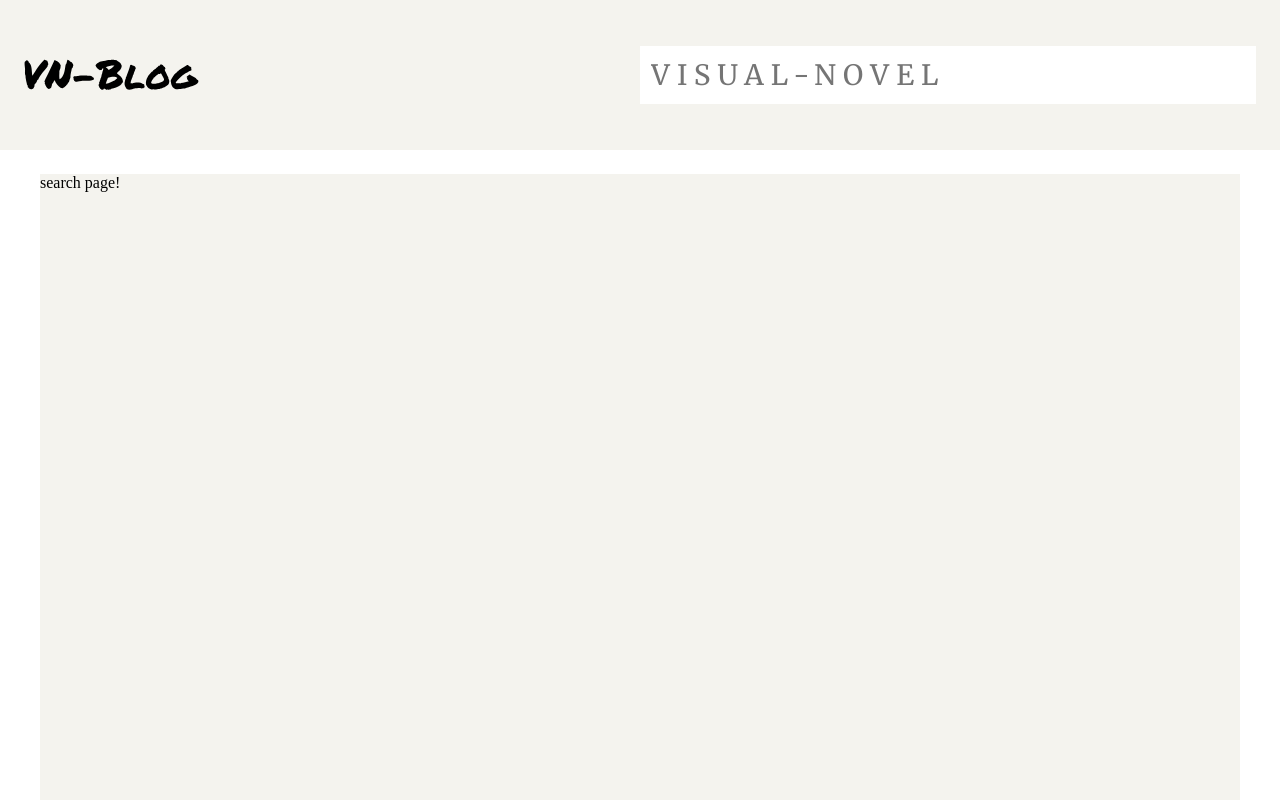
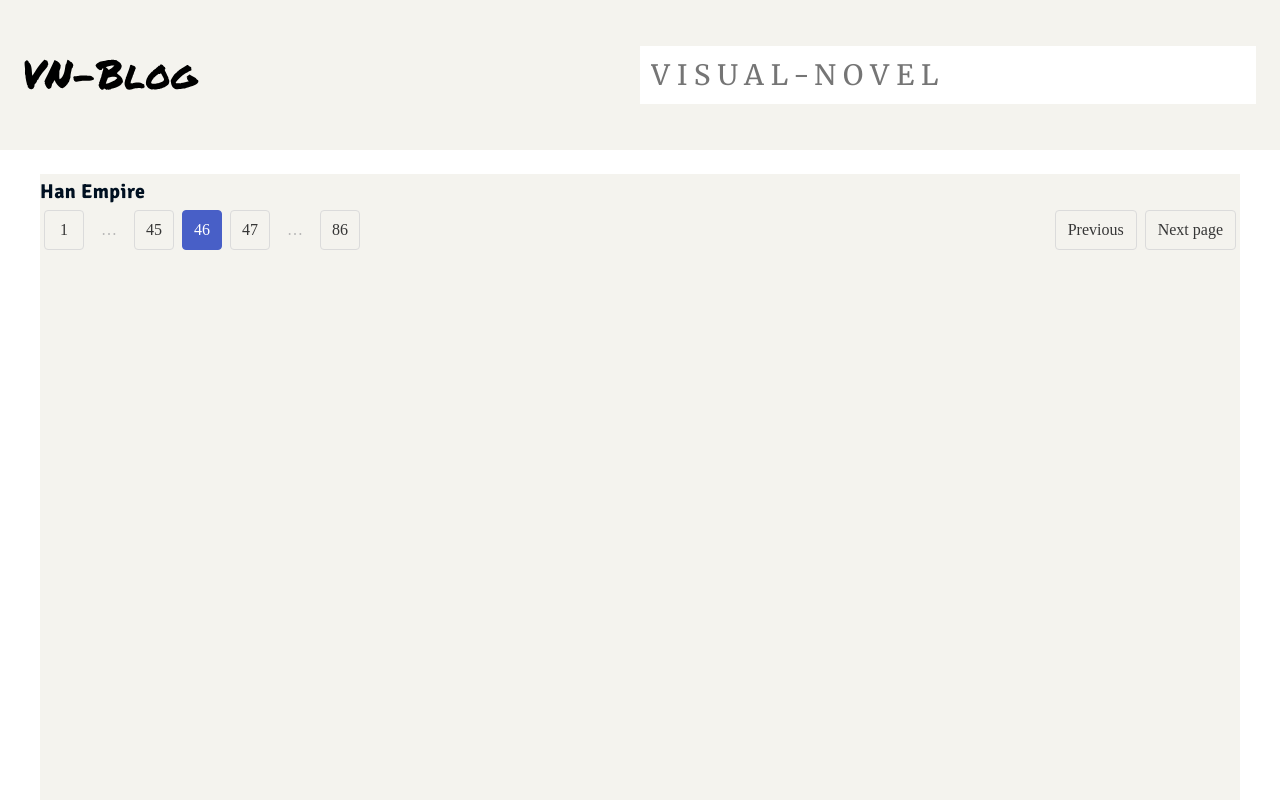
Before and after one commit to ImmaculateEmpyrean/project-blog, a Vue app: page /search in a window 1280 px wide. Shown: the top 800 px of the page. Built offline with nearby package versions, Linux system fonts and the light colour scheme; some icons are missing.

Commit message:
successfully integrated pagination from bulma into the project.

```diff
--- /dev/null
+++ b/src/assets/scss/Pagination.scss
@@ -0,0 +1,6 @@
+@import "~bulma/sass/utilities/_all.sass";
+@import '~bulma/sass/components/pagination.sass';
+
+nav.pagination{
+    margin: 0;
+}
--- a/src/router/index.js
+++ b/src/router/index.js
@@ -10,7 +10,7 @@ const routes = [
   {
       path: '/search',
       name: 'Search',
-      component: () => import(/*webpackChunkName:Search */'../views/SearchPage.vue')
+      component: () => import('../views/SearchPage.vue')
   }
 ]
 
--- a/src/views/SearchPage.vue
+++ b/src/views/SearchPage.vue
@@ -1,16 +1,62 @@
 <template>
     <div class="searchPage">
-        search page!
+        <h1 class="bodyText bold">Han Empire</h1>
+
+        <nav class="pagination" role="navigation" aria-label="pagination">
+  <a class="pagination-previous">Previous</a>
+  <a class="pagination-next">Next page</a>
+  <ul class="pagination-list">
+    <li>
+      <a class="pagination-link" aria-label="Goto page 1">1</a>
+    </li>
+    <li>
+      <span class="pagination-ellipsis">&hellip;</span>
+    </li>
+    <li>
+      <a class="pagination-link" aria-label="Goto page 45">45</a>
+    </li>
+    <li>
+      <a class="pagination-link is-current" aria-label="Page 46" aria-current="page">46</a>
+    </li>
+    <li>
+      <a class="pagination-link" aria-label="Goto page 47">47</a>
+    </li>
+    <li>
+      <span class="pagination-ellipsis">&hellip;</span>
+    </li>
+    <li>
+      <a class="pagination-link" aria-label="Goto page 86">86</a>
+    </li>
+  </ul>
+</nav>
     </div>
 </template>
+
+<script>
+export default {
+    name: "Search",
+
+}
+</script>
 
 <style lang="scss" scoped>
     @use '../assets/scss/setting' as *;
     @import '../assets/scss/columns.scss';
 
+    @import '../assets/scss/Pagination.scss';
+
+
     .searchPage{
-        height: 100vh;
-        margin-top: var(--spacing-large);
-        background-color: map-get($light,"light");
+        position: relative;
+        z-index: -1;
+
+        height: 100vh; //for testing purpose only
+    }
+
+    @include for-desktop-up{
+        .searchPage{
+            margin-top: var(--spacing-large);
+            background-color: map-get($light,"light");
+        }
     }
 </style>
```
